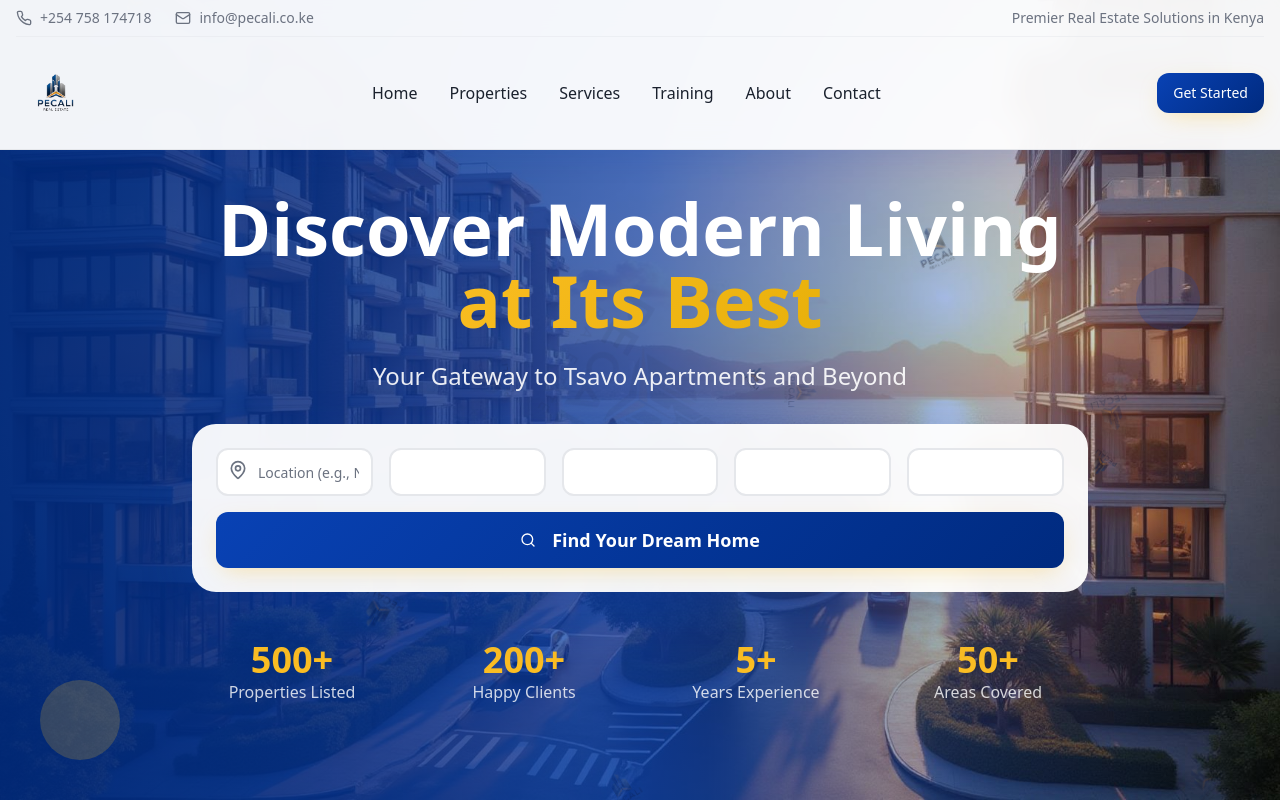
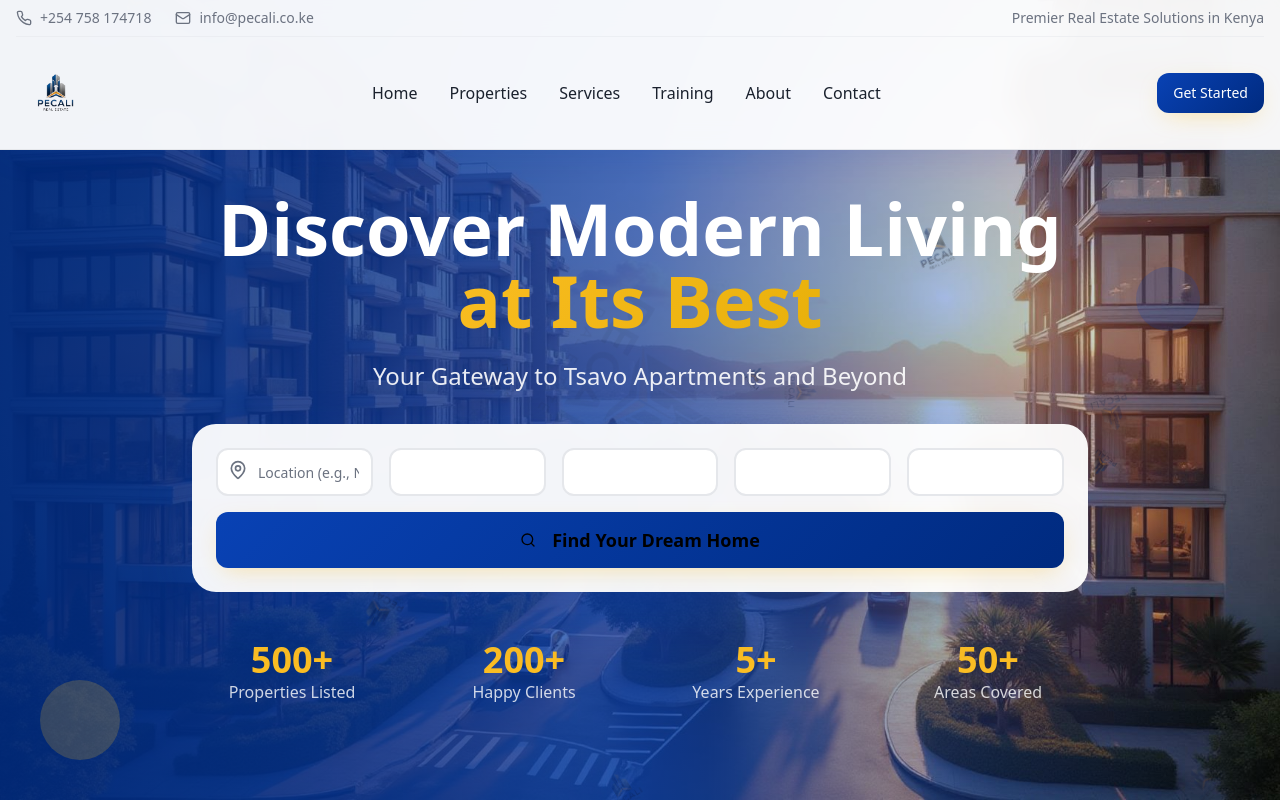
Before and after one commit to Bildad0/pecali-prime-property-1, a React (Vite) app: page / in a window 1280 px wide. Shown: the top 802 px of the page. Built offline with nearby package versions, Linux system fonts and the light colour scheme.

Commit message:
Fix search bar text color
Changed the text color of the search bar input fields to black for improved visibility.

```diff
--- a/src/components/Hero.tsx
+++ b/src/components/Hero.tsx
@@ -121,9 +121,9 @@ const Hero = () => {
             {/* Search Button */}
             <Button
               onClick={handleSearch}
-              className="w-full h-14 bg-gradient-primary hover:bg-gradient-luxury text-lg font-semibold shadow-gold"
+              className="w-full h-14 bg-gradient-primary hover:bg-gradient-luxury text-lg font-semibold shadow-gold text-black"
             >
-              <Search className="h-5 w-5 mr-2" />
+              <Search className="h-5 w-5 mr-2 text-black" />
               Find Your Dream Home
             </Button>
           </div>
```
